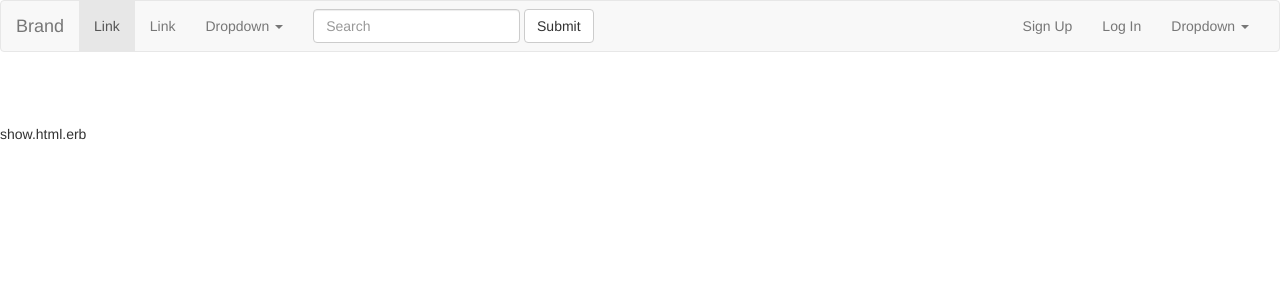
After one commit to the-difference-engine/one-hundred-club, a Rails app: page /users/1 in a window 1280 px wide. The commit adds this page. Shown: the top 300 px of the page. Run offline with Rails 7, Linux system fonts and the light colour scheme; style sheets or scripts are compiled from the project's sources; parts of the project's set-up code (start-up, migrations or seed data) failed here and were passed over; some libraries are stand-ins or nearby versions.

Commit message:
created user show page

```diff
--- a/app/views/users/index.html.erb
+++ b/app/views/users/index.html.erb
@@ -1,3 +1,3 @@
 <% @users.each do |user| %>
-  <p><%= user.email %> <%= button_to "Edit User Permissions", "/users/#{user.id}" %></p>
+  <p><%= user.email %> | <%= link_to "Edit User Permissions", "/users/#{user.id}", method: :get %></p>
 <% end %>
--- /dev/null
+++ b/app/views/users/show.html.erb
@@ -0,0 +1 @@
+show.html.erb
--- a/config/routes.rb
+++ b/config/routes.rb
@@ -27,6 +27,7 @@ Rails.application.routes.draw do
   get 'donations/:id' => 'donations#show'
   ##########################################################
   get '/users' => 'users#index'
+  get '/users/:id' => 'users#show'
 
   # The priority is based upon order of creation: first created -> highest priority.
   # See how all your routes lay out with "rake routes".
```
